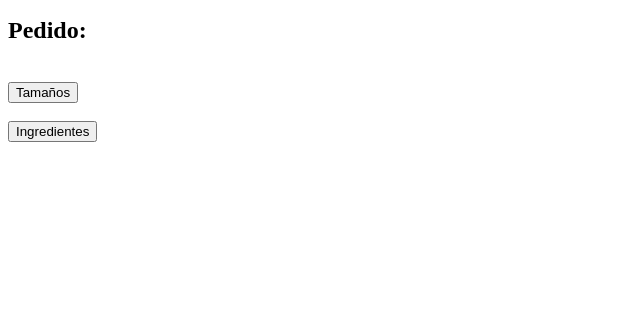
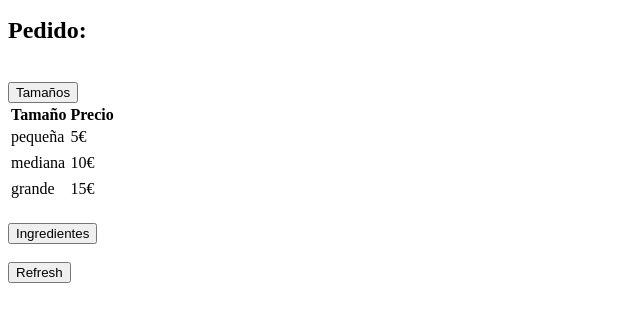
Before and after one commit to AnaArias12/Test_JS, a plain HTML site: page Actividad4/form.html in a window 1280 px wide. Both pictures are taken after a click on the button "Ingredientes". Shown: the part 104-426 px from the top of the page, without its empty margins (0-640 px from the left). Drawn offline with Linux system fonts and the light colour scheme.

Commit message:
primera parte ok

```diff
--- a/Actividad4/form.html
+++ b/Actividad4/form.html
@@ -5,7 +5,7 @@
     <meta http-equiv='X-UA-Compatible' content='IE=edge'>
     <title>FormJS</title>
     <meta name='viewport' content='width=device-width, initial-scale=1'>
-    <script type="application/javascript" src="Actividad4/form2.js"></script>
+    <script type="application/javascript" src="form3.js"></script>
 
 </head>
 <body>
@@ -25,6 +25,8 @@
         <br>
         <button id="btnBuscarIngre"  onclick="cargarIngredientes()">Ingredientes</button>
         <table id ="resultadoIngredientes"></table>
+        <br>
+        <button id="btnRefrescar"  onclick="refrescarDatos()">Refresh</button>
 
 
 
--- a/Actividad4/form3.js
+++ b/Actividad4/form3.js
@@ -47,13 +47,36 @@ let xmlHttp = new XMLHttpRequest()  //lo primero que hace es crear el elemento x
 
 
 
- /*function cargarIngredientes(){
-
-
+ function cargarIngredientes(){
 
     let xmlHttp = new XMLHttpRequest()
 
-    xmlHttp.open
+    xmlHttp.onreadystatechange = function(){
+            if( this.readyState == 4){
+            if(this.status == 200){
+                procesarRespuestaTa(this.responseText)
+            } else {
+                alert("[ERROR]")
+            }
+        }
+    }
 
-    xmlHttp.send
-}*/
+    xmlHttp.open('GET', URL_DESTINO + RECURSO, true); // utilizamos la función open (le decimos get porque vamos a hacer una petcion, accedemos a una URL y a un recurso concreto)
+    xmlHttp.send(null)//no mandamos nada, estamos haciendo una peticion get.
+
+
+ }
+function procesarRespuestaIn(jsonDoc) {
+
+    var objetoJson =JSON.parse(jsonDoc); //parsemos el texto a json
+    console.log(objetoJson);
+    //formamos la tabla
+    var table = "<tr><th>Tamaño</th><th>Precio</th></tr>";
+    var arrayIngre = objetoJson.CATALOG.INGREDIENTES; //accedemos al catolo y al tamaño del objeto json
+    for (let ing of arrayIngre) {
+        table += "<tr><td>" + ing.INGREDIENTES + "</td>" +
+                   "<td>" + ing.PRECIO + "<tr><td>";
+    }
+
+    resultadoIngredientes.innerHTML = table;
+}
--- a/Actividad4/pizzas.json
+++ b/Actividad4/pizzas.json
@@ -3,33 +3,33 @@
         "TAMAÑO": [
             {
                 "TAMANO": "pequeña",
-                "PRECIO": "5"
+                "PRECIO": "5€"
             },
             {
                 "TAMANO": "mediana",
-                "PRECIO": "10"
+                "PRECIO": "10€"
             },
             {
                 "TAMANO": "grande",
-                "PRECIO": "15"
+                "PRECIO": "15€"
             }
         ],
         "INGREDIENTES": [
             {
                 "INGREDIENTE": "Tomate",
-                "PRECIO": "1"
+                "PRECIO": "1€"
             },
             {
                 "INGREDIENTE": "Atún",
-                "PRECIO": "1"
+                "PRECIO": "1€"
             },
             {
                 "INGREDIENTE": "Aceitunas",
-                "PRECIO": "1"
+                "PRECIO": "1€"
             },
             {
                 "INGREDIENTE": "Albahaca",
-                "PRECIO": "1"
+                "PRECIO": "1€"
             }
         ]
     }
```
